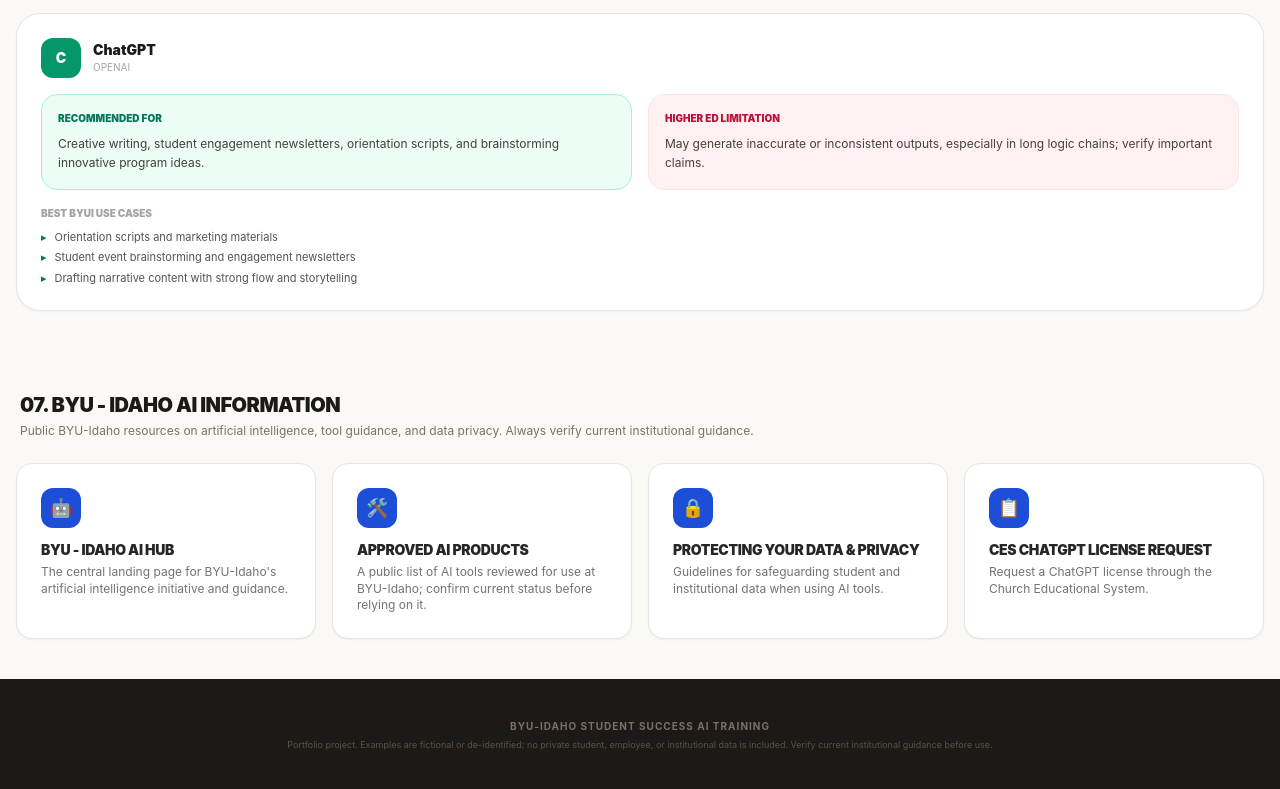
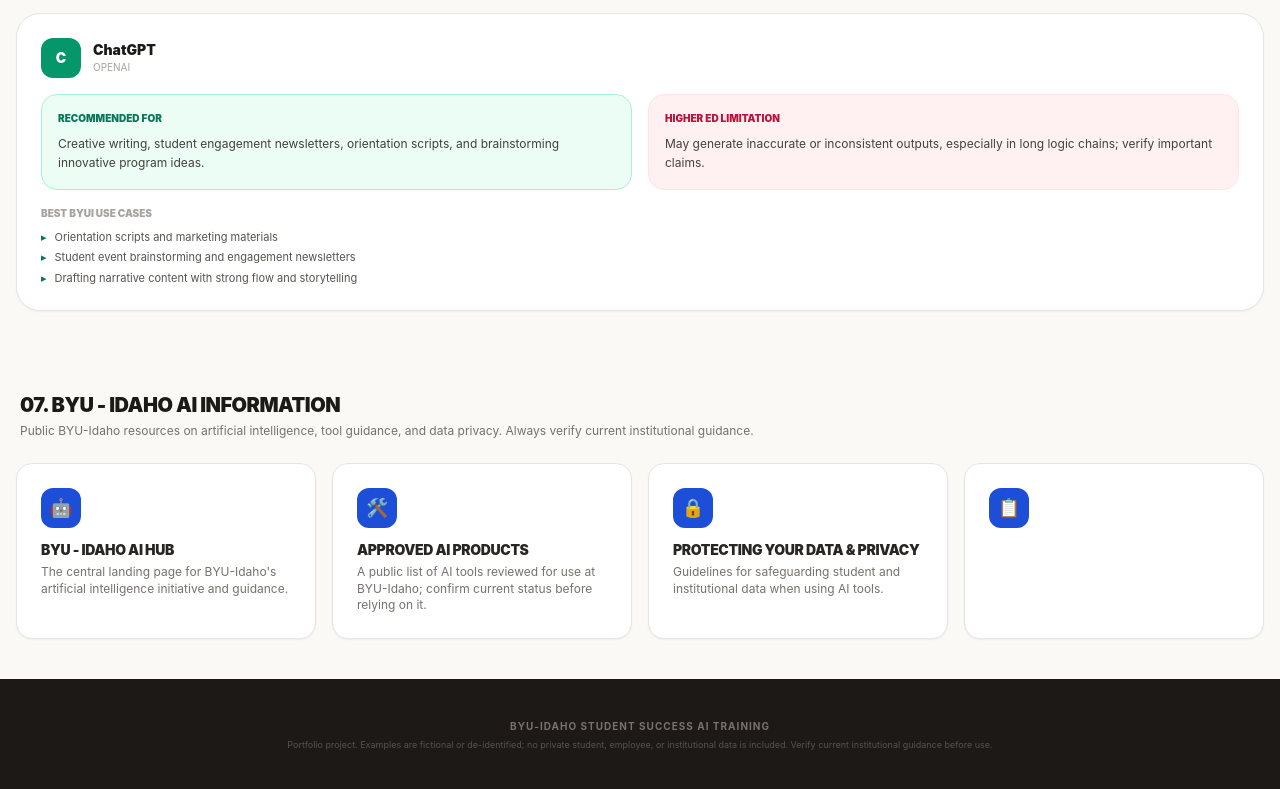
Before and after one commit to adamleeeaton/AI-Portfolio, a plain HTML site: page index.html in a window 1280 px wide. Shown: the part 3842-4631 px from the top of the page. Drawn offline with nearby package versions, Linux system fonts and the light colour scheme.

Commit message:
Update index.html

```diff
--- a/index.html
+++ b/index.html
@@ -297,10 +297,6 @@
             <a href="https://forms.office.com/pages/responsepage.aspx?id=m278xvtRqEi3eZ7lZLQEE7CvaDFjeHNCvCjdAcnUYuhURUZQMUhRMjg5MkRIWjdSS1BSUUMxMFU3OSQlQCN0PWcu&route=shorturl" target="_blank" rel="noopener noreferrer"
                class="group bg-white border border-stone-200 rounded-2xl p-6 shadow-sm hover:border-blue-400 hover:shadow-md transition-all flex flex-col gap-3">
                 <div class="w-10 h-10 bg-blue-700 rounded-xl flex items-center justify-center text-white text-lg">📋</div>
-                <div>
-                    <h3 class="font-black text-stone-800 text-sm uppercase tracking-tight group-hover:text-blue-700 transition-colors">CES ChatGPT License Request</h3>
-                    <p class="text-xs text-stone-500 mt-1 leading-snug">Request a ChatGPT license through the Church Educational System.</p>
-                </div>
             </a>
         </div>
     </section>
```
